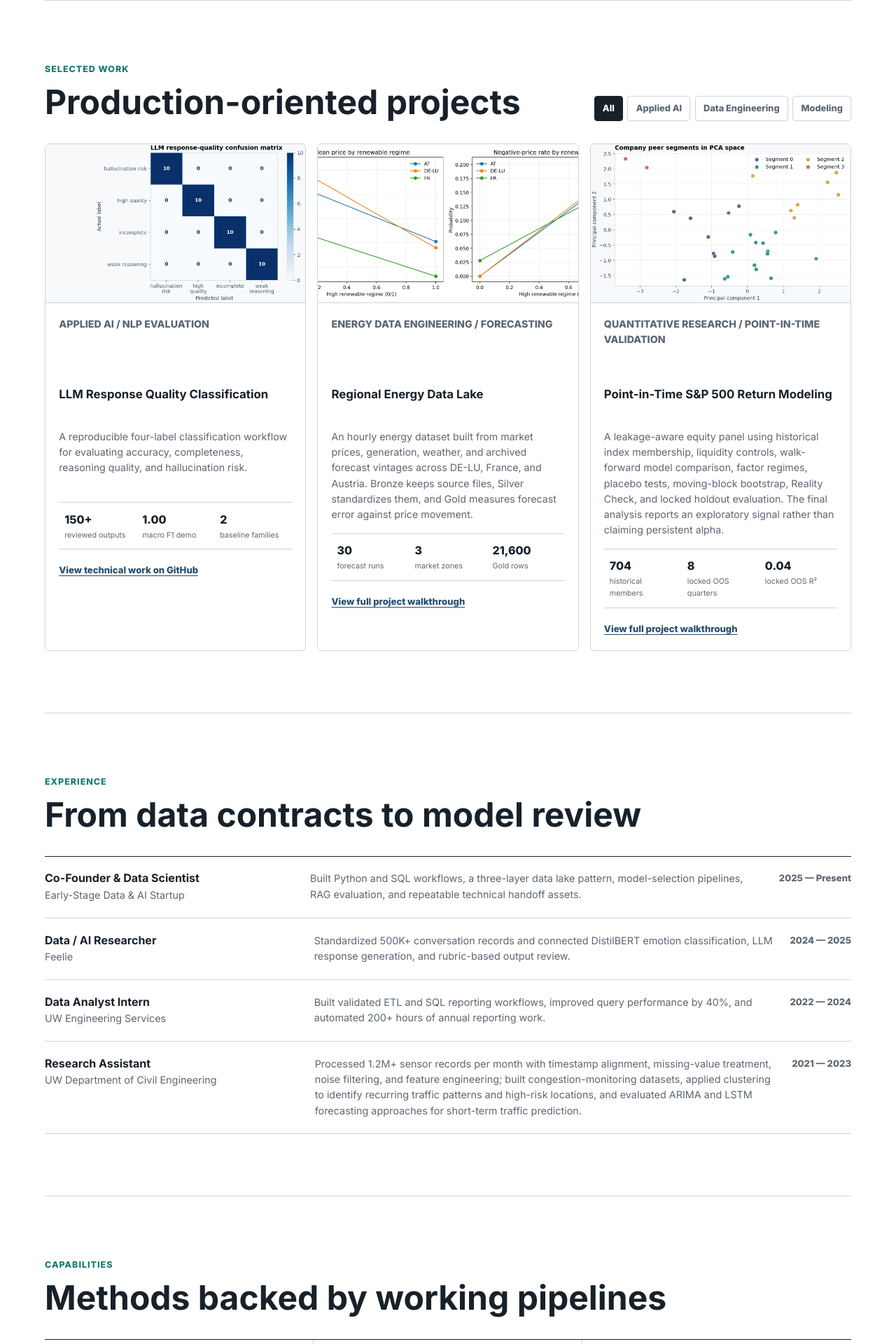
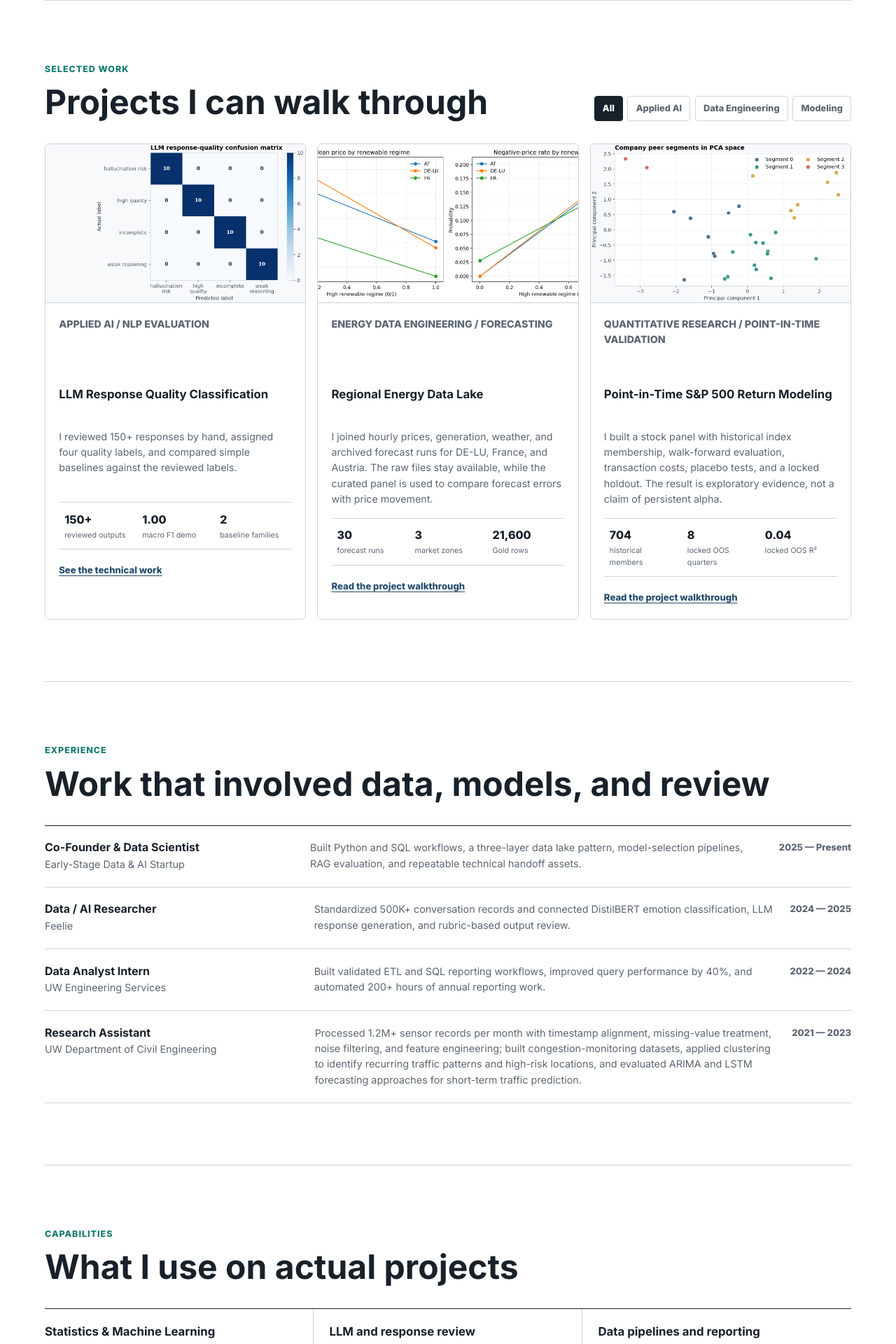
Before and after one commit to jbinhuang01/jb-portfolio, a Next.js app: page / in a window 1280 px wide. Shown: the part 800-2720 px from the top of the page at 70% size. Built offline with nearby package versions, Linux system fonts and the light colour scheme.

Commit message:
Use more direct project and portfolio copy

```diff
--- a/app/page.tsx
+++ b/app/page.tsx
@@ -18,7 +18,7 @@ const projects: Project[] = [
     label: "Applied AI / NLP evaluation",
     title: "LLM Response Quality Classification",
     description:
-      "A reproducible four-label classification workflow for evaluating accuracy, completeness, reasoning quality, and hallucination risk.",
+      "I reviewed 150+ responses by hand, assigned four quality labels, and compared simple baselines against the reviewed labels.",
     metrics: [["150+", "reviewed outputs"], ["1.00", "macro F1 demo"], ["2", "baseline families"]],
     image: "/assets/llm-quality.png",
     link: "https://github.com/jbinhuang01/jb-portfolio/tree/portfolio-v2",
@@ -28,7 +28,7 @@ const projects: Project[] = [
     label: "Energy data engineering / forecasting",
     title: "Regional Energy Data Lake",
     description:
-      "An hourly energy dataset built from market prices, generation, weather, and archived forecast vintages across DE-LU, France, and Austria. Bronze keeps source files, Silver standardizes them, and Gold measures forecast error against price movement.",
+      "I joined hourly prices, generation, weather, and archived forecast runs for DE-LU, France, and Austria. The raw files stay available, while the curated panel is used to compare forecast errors with price movement.",
     metrics: [["30", "forecast runs"], ["3", "market zones"], ["21,600", "Gold rows"]],
     image: "/assets/data-lake.png",
     link: "/projects/energy",
@@ -38,7 +38,7 @@ const projects: Project[] = [
     label: "Quantitative research / point-in-time validation",
     title: "Point-in-Time S&P 500 Return Modeling",
     description:
-      "A leakage-aware equity panel using historical index membership, liquidity controls, walk-forward model comparison, factor regimes, placebo tests, moving-block bootstrap, Reality Check, and locked holdout evaluation. The final analysis reports an exploratory signal rather than claiming persistent alpha.",
+      "I built a stock panel with historical index membership, walk-forward evaluation, transaction costs, placebo tests, and a locked holdout. The result is exploratory evidence, not a claim of persistent alpha.",
     metrics: [["704", "historical members"], ["8", "locked OOS quarters"], ["0.04", "locked OOS R²"]],
     image: "/assets/sp500-segments.png",
     link: "/projects/sp500",
@@ -89,7 +89,7 @@ export default function Home() {
 
         <section className="projects-section" id="projects">
           <div className="section-heading">
-            <div><p className="eyebrow">Selected work</p><h2>Production-oriented projects</h2></div>
+            <div><p className="eyebrow">Selected work</p><h2>Projects I can walk through</h2></div>
             <div className="filters" role="group" aria-label="Filter projects">
               {[['all', 'All'], ['ai', 'Applied AI'], ['data', 'Data Engineering'], ['modeling', 'Modeling']].map(([value, label]) => (
                 <button className={`filter ${filter === value ? "active" : ""}`} key={value} onClick={() => setFilter(value)} type="button">{label}</button>
@@ -108,7 +108,7 @@ export default function Home() {
                     {project.metrics.map(([value, label]) => <div key={label}><dt>{value}</dt><dd>{label}</dd></div>)}
                   </dl>
                   <a className="project-link" href={project.link}>
-                    {project.category === "modeling" || project.category === "data" ? "View full project walkthrough" : "View technical work on GitHub"}
+                    {project.category === "modeling" || project.category === "data" ? "Read the project walkthrough" : "See the technical work"}
                   </a>
                 </div>
               </article>
@@ -117,7 +117,7 @@ export default function Home() {
         </section>
 
         <section className="experience-section" id="experience">
-          <div className="section-heading"><div><p className="eyebrow">Experience</p><h2>From data contracts to model review</h2></div></div>
+          <div className="section-heading"><div><p className="eyebrow">Experience</p><h2>Work that involved data, models, and review</h2></div></div>
           <div className="experience-list">
             <article><div><h3>Co-Founder &amp; Data Scientist</h3><p>Early-Stage Data &amp; AI Startup</p></div><p>Built Python and SQL workflows, a three-layer data lake pattern, model-selection pipelines, RAG evaluation, and repeatable technical handoff assets.</p><time>2025 — Present</time></article>
             <article><div><h3>Data / AI Researcher</h3><p>Feelie</p></div><p>Standardized 500K+ conversation records and connected DistilBERT emotion classification, LLM response generation, and rubric-based output review.</p><time>2024 — 2025</time></article>
@@ -127,11 +127,11 @@ export default function Home() {
         </section>
 
         <section className="capabilities-section" id="skills">
-          <div className="section-heading"><div><p className="eyebrow">Capabilities</p><h2>Methods backed by working pipelines</h2></div></div>
+          <div className="section-heading"><div><p className="eyebrow">Capabilities</p><h2>What I use on actual projects</h2></div></div>
           <div className="capability-grid">
-            <article><h3>Statistics &amp; Machine Learning</h3><p>Model selection, feature engineering, cross-validation, hypothesis testing, regression, classification, clustering, and time-series forecasting.</p><p className="technology-line">XGBoost · Random Forest · Logistic Regression · PCA · ARIMA · LSTM</p></article>
-            <article><h3>Applied AI &amp; LLM Systems</h3><p>RAG workflows, response-quality classification, retrieval evaluation, prompt testing, embeddings, hallucination review, and model evaluation.</p><p className="technology-line">PyTorch · scikit-learn · TensorFlow · LangChain · OpenAI API</p></article>
-            <article><h3>Data Engineering &amp; Analytics</h3><p>ETL development, data validation, layered data lakes, schema design, SQL optimization, analytics datasets, and reporting automation.</p><p className="technology-line">Python · SQL · pandas · AWS · Tableau · Power BI</p></article>
+            <article><h3>Statistics &amp; Machine Learning</h3><p>I use fixed effects, regression, clustering, cross-validation, and time-series models when the question needs an interpretable comparison.</p><p className="technology-line">scikit-learn · statsmodels · XGBoost · ARIMA · LSTM</p></article>
+            <article><h3>LLM and response review</h3><p>I build small evaluation sets, write labels that a reviewer can apply, and check where a model is incomplete, ungrounded, or simply wrong.</p><p className="technology-line">PyTorch · scikit-learn · LangChain · OpenAI API</p></article>
+            <article><h3>Data pipelines and reporting</h3><p>I use Python and SQL to move raw files into tables that can be checked, rerun, and explained to someone who did not write the pipeline.</p><p className="technology-line">Python · SQL · pandas · Parquet · AWS · Tableau</p></article>
           </div>
         </section>
 
@@ -144,7 +144,7 @@ export default function Home() {
         </section>
       </main>
 
-      <footer id="contact"><div><p className="eyebrow">Contact</p><h2>Building reliable data products and applied AI workflows.</h2></div><div className="footer-links"><a href="mailto:jbinhuang01@gmail.com">jbinhuang01@gmail.com</a><a href="https://www.linkedin.com/in/jb-huang-9511141ba">LinkedIn</a><a href="https://github.com/jbinhuang01">GitHub</a></div></footer>
+      <footer id="contact"><div><p className="eyebrow">Contact</p><h2>If you want to talk through a data or modeling problem, send me a note.</h2></div><div className="footer-links"><a href="mailto:jbinhuang01@gmail.com">jbinhuang01@gmail.com</a><a href="https://www.linkedin.com/in/jb-huang-9511141ba">LinkedIn</a><a href="https://github.com/jbinhuang01">GitHub</a></div></footer>
     </>
   );
 }
```
